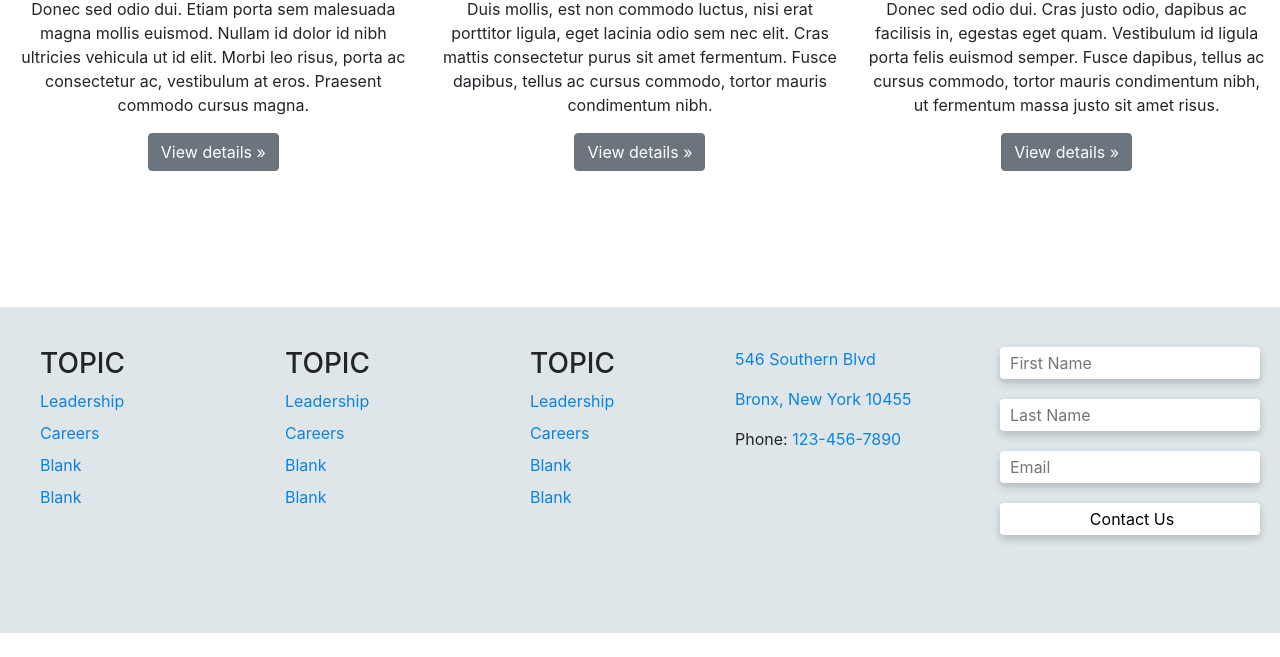
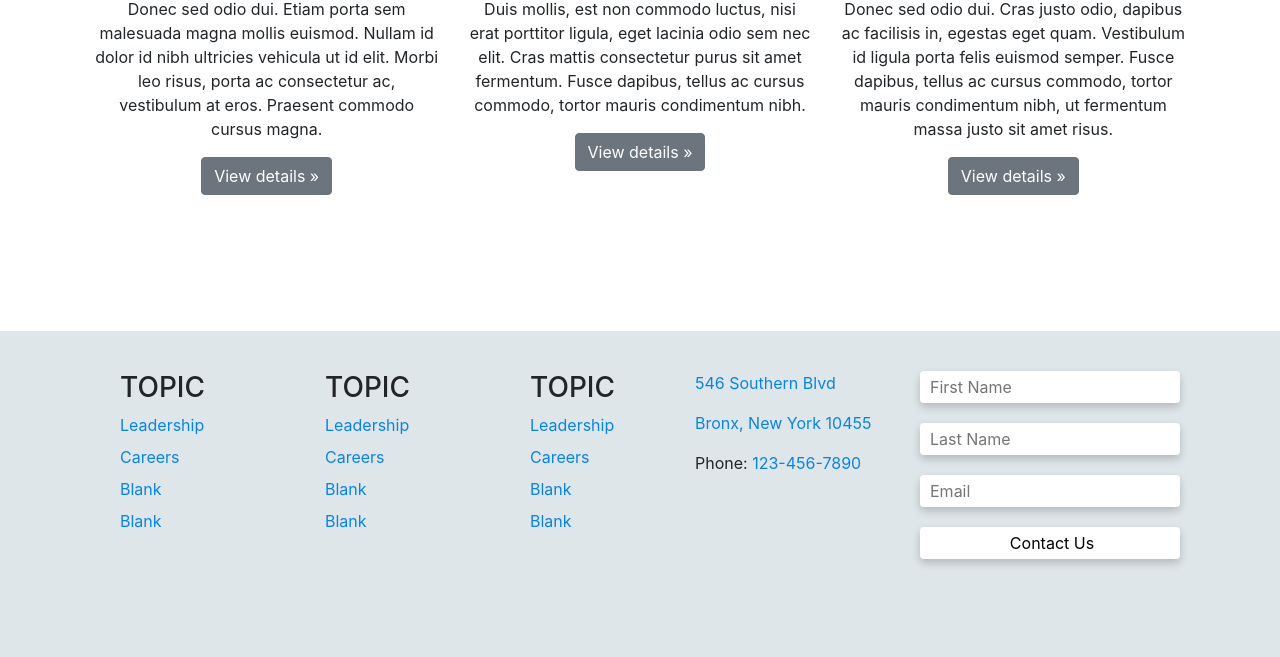
Before and after one commit to WilliamMena/bfn-website-bootstrap, a plain HTML site: page index.html in a window 1280 px wide. Shown: the part 646-1303 px from the top of the page. Before the commit the page ends 1279 px from the top, so only its background shows below. Drawn offline with nearby package versions, Linux system fonts and the light colour scheme.

Commit message:
Add padding to whole page

```diff
--- a/assets/style.css
+++ b/assets/style.css
@@ -18,6 +18,13 @@
   margin-top: -14%;
   z-index: -10;
 }
+
+.navbar, .brief-intro, .three-column, .footer {
+  padding-left: 80px;
+  padding-right: 80px;
+}
+
+
 
 /* brief intro */
 .brief-intro {
```
Also changed, not shown: index.html (+27 -0 lines).
